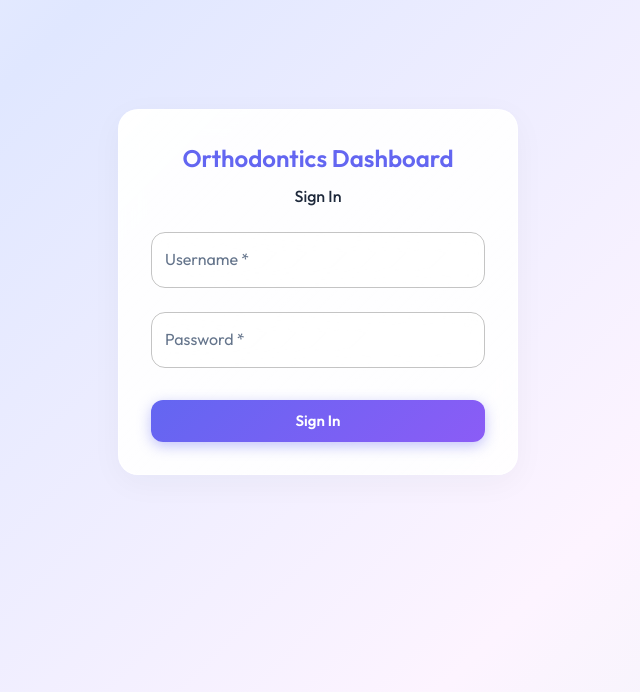
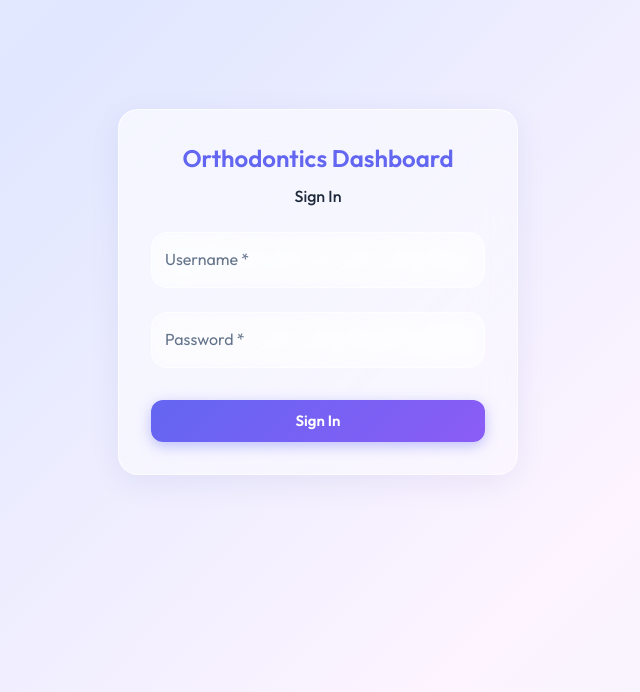
Before and after one commit to xrvnsp/Orthodontics_dashboard, a React (Vite) app in the folder frontend/: page /#/login in a window 1280 px wide. Shown: the part 108-800 px from the top of the page, without its empty margins (322-962 px from the left). Built offline with nearby package versions, Linux system fonts and the light colour scheme.

Commit message:
Enhance UI with glassmorphism and redesign patient form

```diff
--- a/frontend/src/components/patients/PatientFormDialog.jsx
+++ b/frontend/src/components/patients/PatientFormDialog.jsx
@@ -1,5 +1,5 @@
 import React, { useState } from 'react';
-import { Dialog, DialogTitle, DialogContent, DialogActions, Button, TextField, Grid, FormControl, InputLabel, Select, MenuItem, Checkbox, ListItemText, OutlinedInput } from '@mui/material';
+import { Dialog, DialogTitle, DialogContent, DialogActions, Button, TextField, Grid, FormControl, InputLabel, Select, MenuItem, Checkbox, ListItemText, OutlinedInput, Typography, Divider, Box } from '@mui/material';
 import { useMutation, useQueryClient } from '@tanstack/react-query';
 import { createPatient } from '../../services/patientService';
 
@@ -47,14 +47,20 @@ const PatientFormDialog = ({ open, onClose }) => {
   };
 
   return (
-    <Dialog open={open} onClose={onClose} maxWidth="md" fullWidth>
-      <DialogTitle>Add New Patient</DialogTitle>
+    <Dialog open={open} onClose={onClose} maxWidth="md" fullWidth PaperProps={{ sx: { overflow: 'hidden' } }}>
+      <Box sx={{ background: 'linear-gradient(135deg, rgba(99, 102, 241, 0.1) 0%, rgba(236, 72, 153, 0.1) 100%)', px: 3, py: 2 }}>
+        <DialogTitle sx={{ p: 0, fontWeight: 800, color: '#1e293b', fontSize: '1.5rem' }}>✨ New Patient Registration</DialogTitle>
+      </Box>
       <form onSubmit={handleSubmit}>
-        <DialogContent dividers>
-          <Grid container spacing={3}>
+        <DialogContent sx={{ p: 4 }}>
+
+          <Typography variant="subtitle2" sx={{ mb: 2, color: 'primary.main', fontWeight: 'bold', display: 'flex', alignItems: 'center' }}>
+            <Box component="span" sx={{ width: 8, height: 8, borderRadius: '50%', bgcolor: 'primary.main', mr: 1 }} />
+            Personal Details
+          </Typography>
+          <Grid container spacing={3} sx={{ mb: 4 }}>
             <Grid item xs={12} sm={6}><TextField fullWidth label="Full Name" name="name" value={formData.name} onChange={handleChange} required /></Grid>
             <Grid item xs={12} sm={6}><TextField fullWidth label="Age" name="age" type="number" value={formData.age} onChange={handleChange} required /></Grid>
-
             <Grid item xs={12} sm={6}>
               <FormControl fullWidth sx={{ minWidth: 150 }}>
                 <InputLabel id="gender-label">Gender</InputLabel>
@@ -64,10 +70,18 @@ const PatientFormDialog = ({ open, onClose }) => {
               </FormControl>
             </Grid>
             <Grid item xs={12} sm={6}><TextField fullWidth label="Phone Number" name="phone" value={formData.phone} onChange={handleChange} /></Grid>
+            <Grid item xs={12}><TextField fullWidth label="Address" name="address" value={formData.address} onChange={handleChange} /></Grid>
+          </Grid>
 
+          <Divider sx={{ mb: 4, opacity: 0.5 }} />
+
+          <Typography variant="subtitle2" sx={{ mb: 2, color: 'secondary.main', fontWeight: 'bold', display: 'flex', alignItems: 'center' }}>
+            <Box component="span" sx={{ width: 8, height: 8, borderRadius: '50%', bgcolor: 'secondary.main', mr: 1 }} />
+            Clinical Information
+          </Typography>
+          <Grid container spacing={3} sx={{ mb: 4 }}>
             <Grid item xs={12} sm={6}><TextField fullWidth label="OPD Number" name="opdNo" value={formData.opdNo} onChange={handleChange} required /></Grid>
             <Grid item xs={12} sm={6}><TextField fullWidth label="Ortho Number" name="orthoNo" value={formData.orthoNo} onChange={handleChange} required /></Grid>
-
             <Grid item xs={12} sm={6}>
               <FormControl fullWidth sx={{ minWidth: 150 }}>
                 <InputLabel id="status-label">Status</InputLabel>
@@ -96,19 +110,17 @@ const PatientFormDialog = ({ open, onClose }) => {
                 </Select>
               </FormControl>
             </Grid>
+            <Grid item xs={12}><TextField fullWidth label="Referred By" name="referredBy" value={formData.referredBy} onChange={handleChange} /></Grid>
+            <Grid item xs={12}><TextField fullWidth label="Diagnosis" name="diagnosis" value={formData.diagnosis} onChange={handleChange} multiline rows={2} /></Grid>
+            <Grid item xs={12}><TextField fullWidth label="Treatment Plan" name="treatmentPlan" value={formData.treatmentPlan} onChange={handleChange} multiline rows={3} /></Grid>
+            <Grid item xs={12}><TextField fullWidth label="Procedure Done" name="procedureDone" value={formData.procedureDone} onChange={handleChange} /></Grid>
+            <Grid item xs={12}><TextField fullWidth label="Notes" name="notes" value={formData.notes} onChange={handleChange} multiline rows={3} /></Grid>
+          </Grid>
 
-            <Grid item xs={12}><TextField fullWidth label="Referred By" name="referredBy" value={formData.referredBy} onChange={handleChange} /></Grid>
-            <Grid item xs={12}><TextField fullWidth label="Address" name="address" value={formData.address} onChange={handleChange} /></Grid>
-
-            <Grid item xs={12}><TextField fullWidth label="Diagnosis" name="diagnosis" value={formData.diagnosis} onChange={handleChange} multiline rows={2} /></Grid>
-            <Grid item xs={12}><TextField fullWidth label="Treatment Plan" name="treatmentPlan" value={formData.treatmentPlan} onChange={handleChange} multiline rows={2} /></Grid>
-            <Grid item xs={12}><TextField fullWidth label="Procedure Done" name="procedureDone" value={formData.procedureDone} onChange={handleChange} /></Grid>
-            <Grid item xs={12}><TextField fullWidth label="Notes" name="notes" value={formData.notes} onChange={handleChange} multiline rows={2} /></Grid>
-          </Grid>
         </DialogContent>
-        <DialogActions>
-          <Button onClick={onClose}>Cancel</Button>
-          <Button type="submit" variant="contained" disabled={mutation.isPending}>
+        <DialogActions sx={{ px: 4, pb: 3, pt: 0 }}>
+          <Button onClick={onClose} variant="outlined" sx={{ borderRadius: '12px' }}>Cancel</Button>
+          <Button type="submit" variant="contained" disabled={mutation.isPending} sx={{ borderRadius: '12px', px: 4 }}>
             {mutation.isPending ? 'Saving...' : 'Save Patient'}
           </Button>
         </DialogActions>
--- a/frontend/src/theme.js
+++ b/frontend/src/theme.js
@@ -17,7 +17,7 @@ const theme = createTheme({
     },
     background: {
       default: 'transparent', // Handled by CssBaseline gradient
-      paper: 'rgba(255, 255, 255, 0.7)',
+      paper: 'rgba(255, 255, 255, 0.4)',
     },
     text: {
       primary: '#1e293b',
@@ -96,24 +96,48 @@ const theme = createTheme({
     MuiPaper: {
       styleOverrides: {
         root: {
-          backgroundImage: 'linear-gradient(135deg, rgba(255, 255, 255, 0.9) 0%, rgba(255, 255, 255, 0.6) 100%)',
-          backdropFilter: 'blur(12px)',
-          WebkitBackdropFilter: 'blur(12px)',
-          border: '1px solid rgba(255, 255, 255, 0.8)',
-          boxShadow: '0 8px 32px rgba(30, 41, 59, 0.04)',
+          backgroundColor: 'rgba(255, 255, 255, 0.25)',
+          backgroundImage: 'linear-gradient(135deg, rgba(255, 255, 255, 0.5) 0%, rgba(255, 255, 255, 0.1) 100%)',
+          backdropFilter: 'blur(20px)',
+          WebkitBackdropFilter: 'blur(20px)',
+          border: '1px solid rgba(255, 255, 255, 0.4)',
+          borderTop: '1px solid rgba(255, 255, 255, 0.8)',
+          borderLeft: '1px solid rgba(255, 255, 255, 0.8)',
+          boxShadow: '0 8px 32px rgba(31, 38, 135, 0.07)',
           transition: 'transform 0.3s cubic-bezier(0.4, 0, 0.2, 1), box-shadow 0.3s cubic-bezier(0.4, 0, 0.2, 1)',
         },
         elevation1: {
           '&:hover': {
             transform: 'translateY(-2px)',
-            boxShadow: '0 12px 40px rgba(99, 102, 241, 0.08)',
+            boxShadow: '0 12px 40px rgba(31, 38, 135, 0.12)',
           },
         },
         elevation2: {
           '&:hover': {
             transform: 'translateY(-4px)',
-            boxShadow: '0 20px 48px rgba(99, 102, 241, 0.12)',
+            boxShadow: '0 20px 48px rgba(31, 38, 135, 0.15)',
           },
+        },
+      },
+    },
+    MuiDialog: {
+      styleOverrides: {
+        paper: {
+          backgroundColor: 'rgba(255, 255, 255, 0.25)',
+          backgroundImage: 'linear-gradient(135deg, rgba(255, 255, 255, 0.6) 0%, rgba(255, 255, 255, 0.1) 100%)',
+          backdropFilter: 'blur(30px)',
+          WebkitBackdropFilter: 'blur(30px)',
+          border: '1px solid rgba(255, 255, 255, 0.5)',
+          boxShadow: '0 20px 60px rgba(0, 0, 0, 0.15)',
+          borderRadius: '24px',
+        },
+      },
+    },
+    MuiBackdrop: {
+      styleOverrides: {
+        root: {
+          backgroundColor: 'rgba(15, 23, 42, 0.4)',
+          backdropFilter: 'blur(8px)',
         },
       },
     },
@@ -178,11 +202,22 @@ const theme = createTheme({
     MuiOutlinedInput: {
       styleOverrides: {
         root: {
-          borderRadius: 14,
-          backgroundColor: 'rgba(255, 255, 255, 0.6)',
-          backdropFilter: 'blur(8px)',
+          borderRadius: 16,
+          backgroundColor: 'rgba(255, 255, 255, 0.4)',
+          backdropFilter: 'blur(12px)',
           transition: 'all 0.2s ease-in-out',
+          '&.Mui-focused': {
+            backgroundColor: 'rgba(255, 255, 255, 0.8)',
+            boxShadow: '0 4px 20px rgba(99, 102, 241, 0.15)',
+          },
+          '&:hover': {
+            backgroundColor: 'rgba(255, 255, 255, 0.6)',
+          }
         },
+        notchedOutline: {
+          borderColor: 'rgba(255, 255, 255, 0.6)',
+          borderWidth: '1px',
+        }
       },
     },
     MuiChip: {
```
